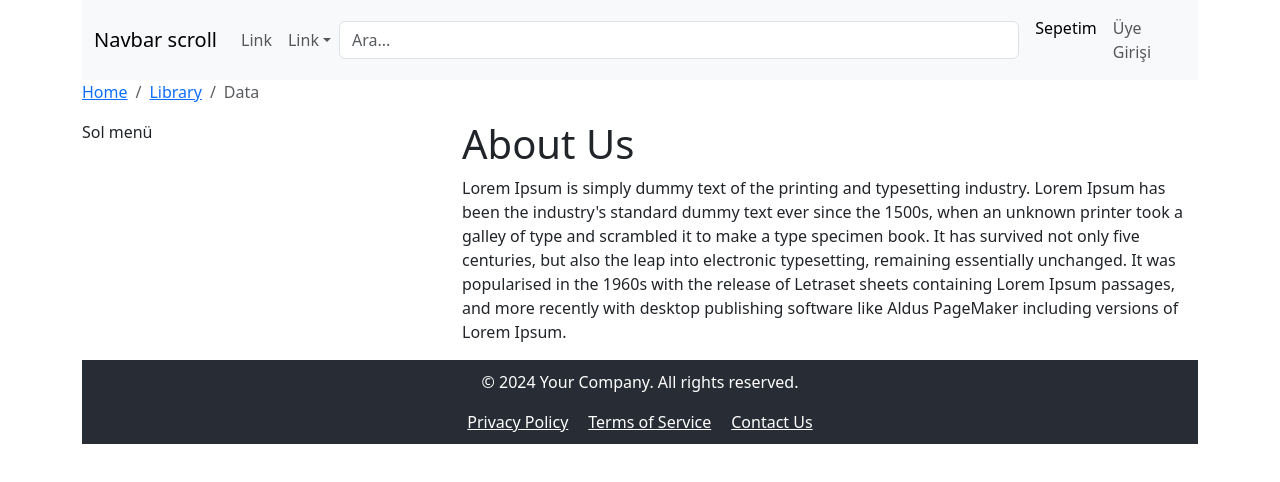
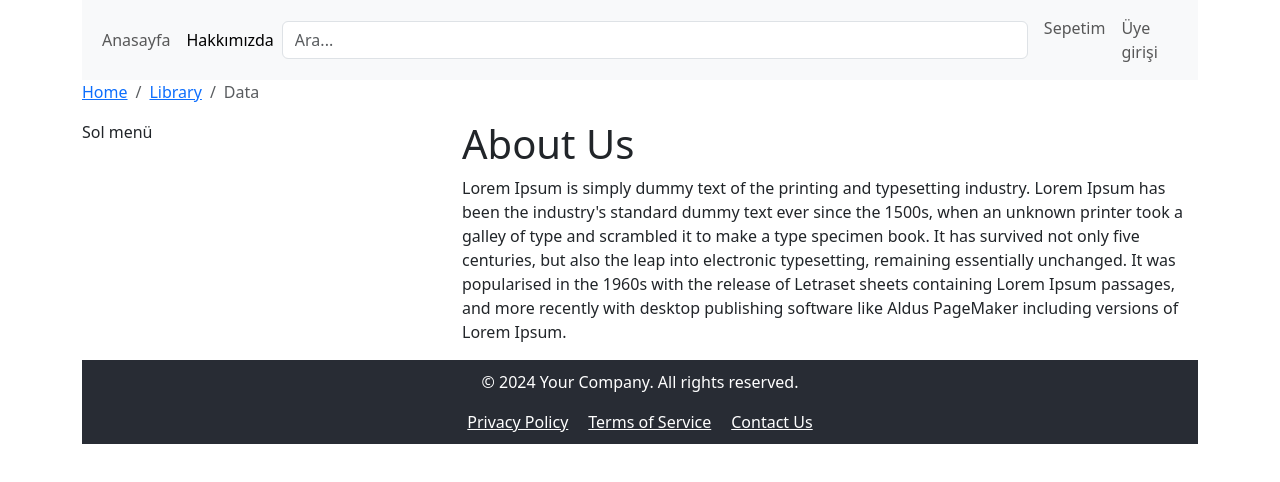
Before and after one commit to AKamci/EcommerceReactApp, a React (Vite) app: page /about in a window 1280 px wide. Shown: the top 482 px of the page. Built offline with nearby package versions, Linux system fonts and the light colour scheme.

Commit message:
Listed products by active category.

```diff
--- a/src/components/left-nav/CategoryList.tsx
+++ b/src/components/left-nav/CategoryList.tsx
@@ -5,7 +5,7 @@ import { CategoryDto } from '../../infrastructure/dtos/CategoryDto';
 import Endpoints from '../../infrastructure/helpers/api-endpoints';
 import Spinner from '../shared/Spinner';
 
-const CategoryList = () => {
+const CategoryList = (props: { setCategory: React.Dispatch<React.SetStateAction<number | null>> }) => {
 	console.log('CategoryList is rendered.');
 	const [categories, setCategories] = useState<Result<Array<CategoryDto>>>();
 	const [showSpinner, setShowSpinner] = useState(false);
@@ -36,8 +36,24 @@ const CategoryList = () => {
 				Elektronik
 			</a> */}
 			{showSpinner && <Spinner color='danger' />}
+			<a
+				href={'/kategoriler/'}
+				onClick={(e) => {
+					e.preventDefault();
+					props.setCategory(null);
+				}}
+				className='list-group-item list-group-item-action'>
+				Tümü
+			</a>
 			{categories?.value.map((item) => (
-				<a key={item.id} href={'/kategoriler/' + item.id} className='list-group-item list-group-item-action'>
+				<a
+					key={item.id}
+					href={'/kategoriler/' + item.id}
+					onClick={(e) => {
+						e.preventDefault();
+						props.setCategory(item.id);
+					}}
+					className='list-group-item list-group-item-action'>
 					{item.name}
 				</a>
 			))}
--- a/src/components/main/ProductList.tsx
+++ b/src/components/main/ProductList.tsx
@@ -6,19 +6,23 @@ import Endpoints from '../../infrastructure/helpers/api-endpoints';
 import axios from 'axios';
 import Spinner from '../shared/Spinner';
 
-const ProductList = () => {
+const ProductList = (props: { categoryId: number | null }) => {
 	console.log('CategoryList is rendered.');
+	console.log('ProductList.categoryId :>> ', props.categoryId);
 	const [products, setProducts] = useState<Result<Array<ProductDto>>>();
 	const [showSpinner, setShowSpinner] = useState(false);
 
 	useEffect(() => {
 		loadProducts();
-	}, []);
+	}, [props.categoryId]);
 
 	const loadProducts = () => {
 		setShowSpinner(true);
+		const url = props.categoryId
+			? Endpoints.Products.GetAllByCategoryId + '/' + props.categoryId
+			: Endpoints.Products.List;
 		axios
-			.get<Result<Array<ProductDto>>>(Endpoints.Products.List)
+			.get<Result<Array<ProductDto>>>(url)
 			.then((result) => {
 				setProducts(result.data);
 				setShowSpinner(false);
--- a/src/components/pages/HomePage.tsx
+++ b/src/components/pages/HomePage.tsx
@@ -4,9 +4,12 @@ import BreadCrumb from '../shared/BreadCrumb';
 import CategoryList from '../left-nav/CategoryList';
 import ProductList from '../main/ProductList';
 import Footer from '../shared/Footer';
+import { useState } from 'react';
 
 const HomePage = () => {
+	const [activeCategory, setActiveCategory] = useState<number | null>(null);
 	console.log('Homepage is rendered.');
+	console.log('activeCategory :>> ', activeCategory);
 	return (
 		<Page>
 			<Page.Header>
@@ -16,10 +19,10 @@ const HomePage = () => {
 				<BreadCrumb />
 			</Page.BreadCrumb>
 			<Page.Aside>
-				<CategoryList />
+				<CategoryList setCategory={setActiveCategory} />
 			</Page.Aside>
 			<Page.Main>
-				<ProductList />
+				<ProductList categoryId={activeCategory} />
 			</Page.Main>
 			<Page.Footer>
 				<Footer />
--- a/src/components/shared/Navbar.tsx
+++ b/src/components/shared/Navbar.tsx
@@ -1,11 +1,11 @@
+import { NavLink } from 'react-router-dom';
+
 const Navbar = () => {
 	console.log('Navbar is rendered.');
 	return (
 		<nav className='navbar navbar-expand-lg bg-body-tertiary'>
 			<div className='container-fluid'>
-				<a className='navbar-brand' href='#'>
-					Navbar scroll
-				</a>
+				<NavLink to='/' className={'nav-link'} />
 				<button
 					className='navbar-toggler'
 					type='button'
@@ -19,39 +19,14 @@ const Navbar = () => {
 				<div className='collapse navbar-collapse' id='navbarScroll'>
 					<ul className='navbar-nav my-lg-0 navbar-nav-scroll'>
 						<li className='nav-item'>
-							<a className='nav-link' href='#'>
-								Link
-							</a>
+							<NavLink to='/' className={'nav-link'}>
+								Anasayfa
+							</NavLink>
 						</li>
-						<li className='nav-item dropdown'>
-							<a
-								className='nav-link dropdown-toggle'
-								href='#'
-								role='button'
-								data-bs-toggle='dropdown'
-								aria-expanded='false'>
-								Link
-							</a>
-							<ul className='dropdown-menu'>
-								<li>
-									<a className='dropdown-item' href='#'>
-										Action
-									</a>
-								</li>
-								<li>
-									<a className='dropdown-item' href='#'>
-										Another action
-									</a>
-								</li>
-								<li>
-									<hr className='dropdown-divider' />
-								</li>
-								<li>
-									<a className='dropdown-item' href='#'>
-										Something else here
-									</a>
-								</li>
-							</ul>
+						<li className='nav-item'>
+							<NavLink to='/about' className={'nav-link'}>
+								Hakkımızda
+							</NavLink>
 						</li>
 					</ul>
 					<form className='d-flex w-75' role='search'>
@@ -59,14 +34,14 @@ const Navbar = () => {
 					</form>
 					<ul className='navbar-nav my-lg-0 navbar-nav-scroll'>
 						<li className='nav-item'>
-							<a className='nav-link active' aria-current='page' href='/cart'>
+							<NavLink to='/cart' className={'nav-link'}>
 								Sepetim
-							</a>
+							</NavLink>
 						</li>
 						<li className='nav-item'>
-							<a className='nav-link' href='#'>
-								Üye Girişi
-							</a>
+							<NavLink to='/log-in' className={'nav-link'}>
+								Üye girişi
+							</NavLink>
 						</li>
 					</ul>
 				</div>
--- a/src/infrastructure/Routers/Routers.tsx
+++ b/src/infrastructure/Routers/Routers.tsx
@@ -9,8 +9,8 @@ const Routers = () => {
 	return (
 		<BrowserRouter>
 			<Routes>
-            <Route path="/" element={<HomePage />} />
-            <Route path="/about" element={<AboutUs />} />
+				<Route path='/' element={<HomePage />} />
+				<Route path='/about' element={<AboutUs />} />
 				<Route path='/cart' element={<Cart />} />
 			</Routes>
 		</BrowserRouter>
--- a/src/infrastructure/helpers/api-endpoints.ts
+++ b/src/infrastructure/helpers/api-endpoints.ts
@@ -6,5 +6,6 @@ export default {
 	},
 	Products: {
 		List: `${baseUrl}/Products`,
+		GetAllByCategoryId: `${baseUrl}/Products/GetAllByCategoryId`,
 	},
 };
```
Also changed, not shown: src/components/shared/Cart.tsx (+7 -8 lines). Lines whose indentation alone changed are shown as unchanged.
